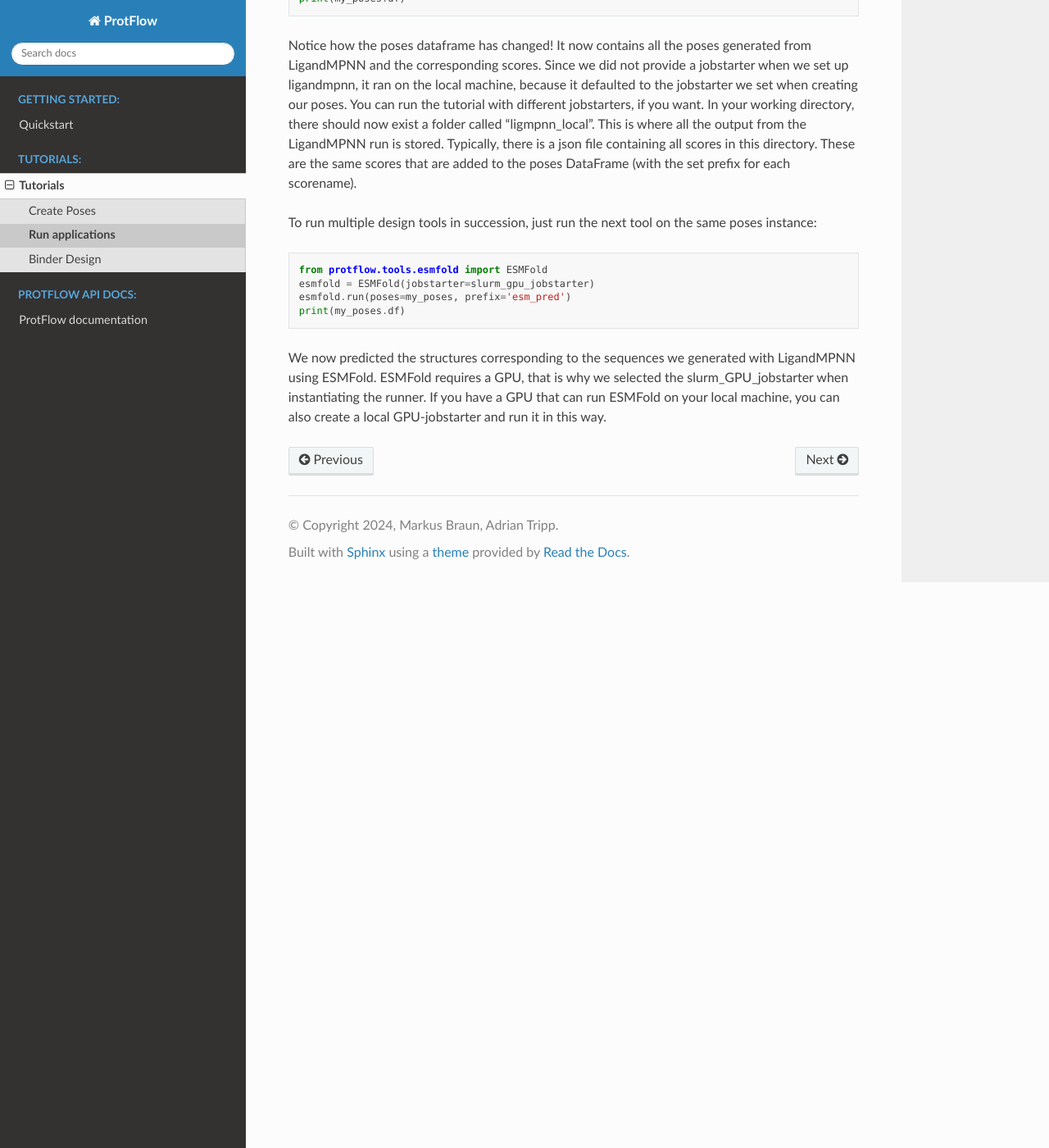
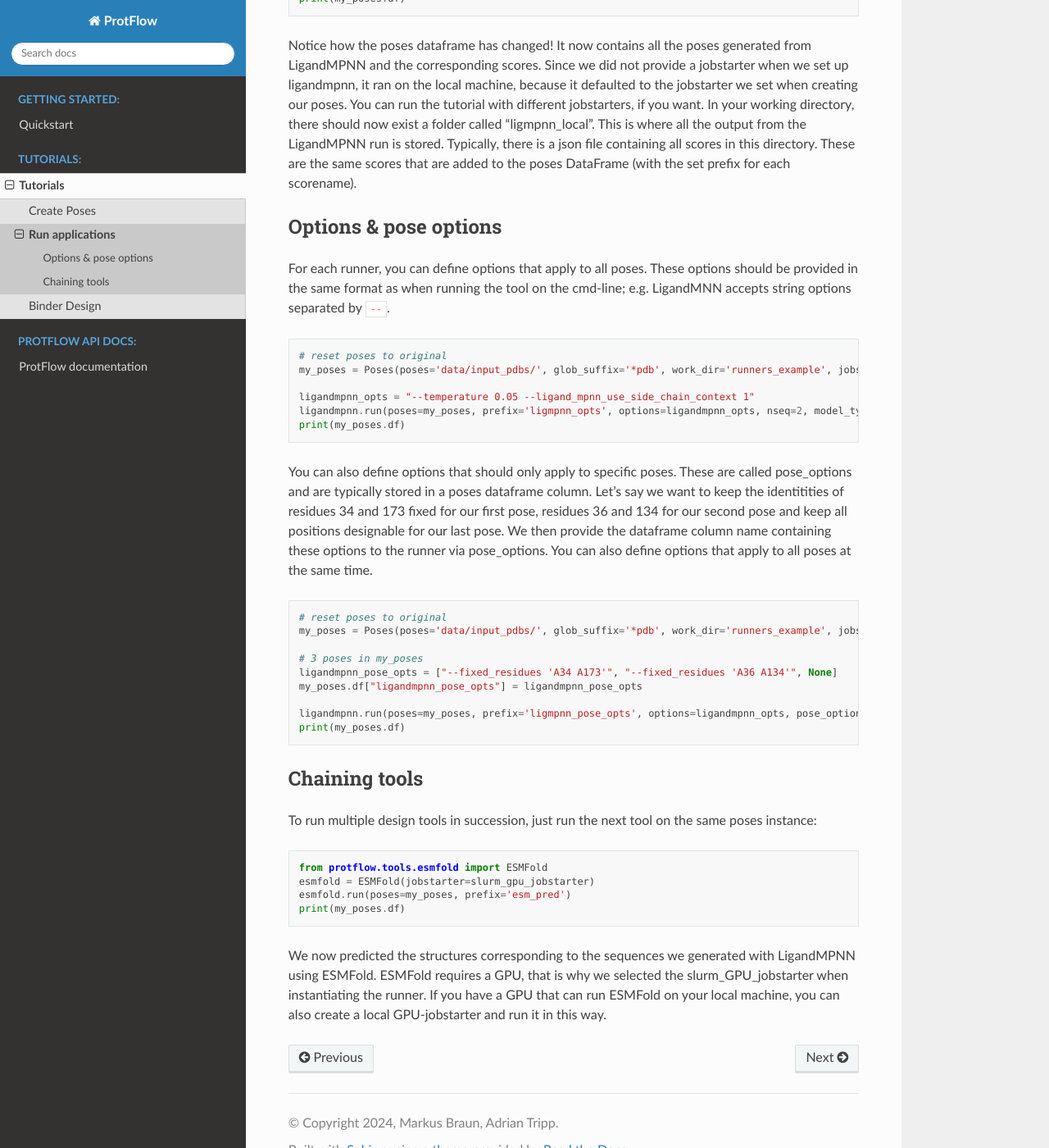
Before and after one commit to mabr3112/ProtFlow, a Sphinx documentation site: the page built from docs/source/tutorials/run_applications.rst, in a window 1280 px wide and 1400 px high, scrolled down 1211 px. Shown: the whole window at 82% size. Built offline with Sphinx 7.4.7 and the Read the Docs theme 3.1.0, drawn with Linux system fonts in a browser that asks for light colours.

Commit message:
update options

```diff
--- a/docs/source/tutorials/run_applications.rst
+++ b/docs/source/tutorials/run_applications.rst
@@ -55,6 +55,40 @@ ligandmpnn, it ran on the local machine, because it defaulted to the jobstarter
 In your working directory, there should now exist a folder called "ligmpnn_local". This is where all the output from the LigandMPNN run is stored. Typically, there is a json file containing all
 scores in this directory. These are the same scores that are added to the poses DataFrame (with the set prefix for each scorename).
 
+Options & pose options
+----------------------
+
+For each runner, you can define options that apply to all poses. These options should be provided in the same format as when running the tool on the cmd-line; e.g. LigandMNN accepts string options separated by ``--``.
+
+.. code-block:: python
+
+   # reset poses to original
+   my_poses = Poses(poses='data/input_pdbs/', glob_suffix='*pdb', work_dir='runners_example', jobstarter=local_jobstarter)
+
+   ligandmpnn_opts = "--temperature 0.05 --ligand_mpnn_use_side_chain_context 1"
+   ligandmpnn.run(poses=my_poses, prefix='ligmpnn_opts', options=ligandmpnn_opts, nseq=2, model_type='protein_mpnn')
+   print(my_poses.df)
+
+You can also define options that should only apply to specific poses. These are called pose_options and are typically stored in a poses dataframe column. Let's say we want to keep the identitities of residues 34 and 173 fixed
+for our first pose, residues 36 and 134 for our second pose and keep all positions designable for our last pose. We then provide the dataframe column name containing these options to the runner via pose_options. You can also
+define options that apply to all poses at the same time.
+
+.. code-block:: python
+
+   # reset poses to original
+   my_poses = Poses(poses='data/input_pdbs/', glob_suffix='*pdb', work_dir='runners_example', jobstarter=local_jobstarter)
+
+   # 3 poses in my_poses
+   ligandmpnn_pose_opts = ["--fixed_residues 'A34 A173'", "--fixed_residues 'A36 A134'", None]
+   my_poses.df["ligandmpnn_pose_opts"] = ligandmpnn_pose_opts
+
+   ligandmpnn.run(poses=my_poses, prefix='ligmpnn_pose_opts', options=ligandmpnn_opts, pose_options="ligandmpnn_pose_opts", nseq=2, model_type='protein_mpnn')
+   print(my_poses.df)
+
+
+Chaining tools
+--------------
+
 To run multiple design tools in succession, just run the next tool on the same poses instance:
 
 .. code-block:: python
```
